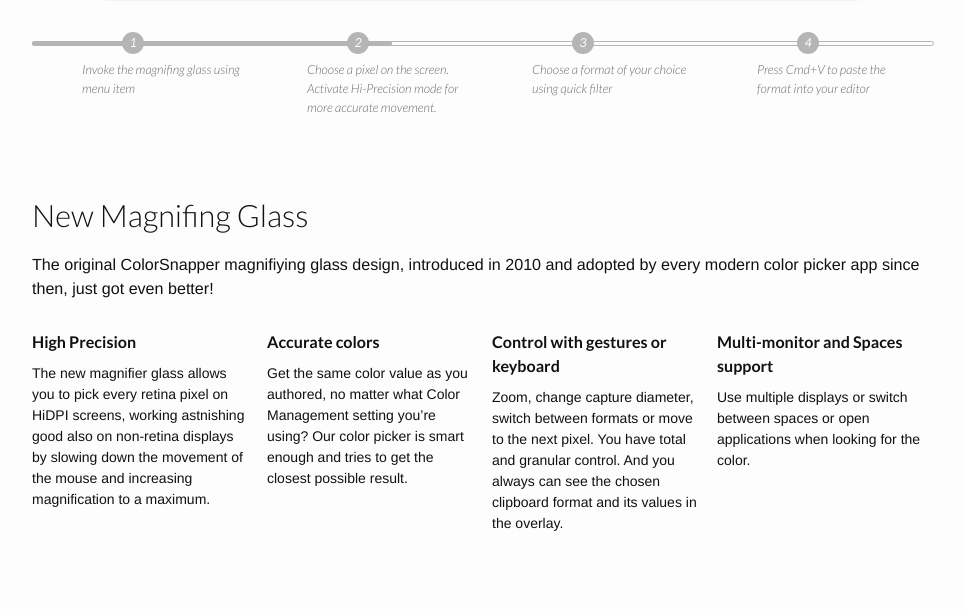
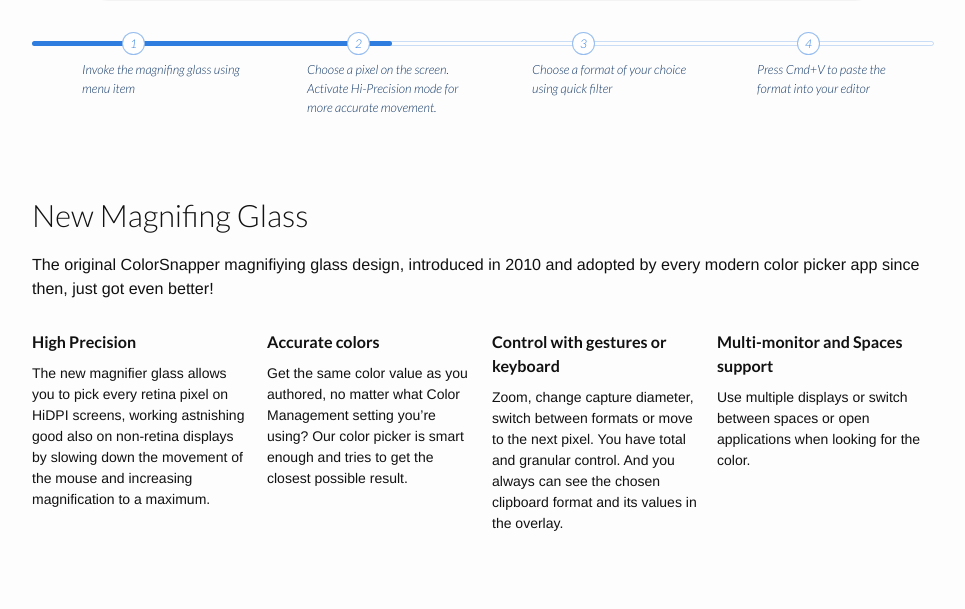
Before and after one commit to KooleSache/website, a Jekyll site: the page built from index.html, in a window 1280 px wide. Shown: the part 1029-1638 px from the top of the page, without its empty margins (158-1123 px from the left). Built offline with Jekyll 4.4.1, drawn with Linux system fonts in a browser that asks for light colours; grey boxes are pictures that could not be loaded.

Commit message:
Updated timeline on HP
Former-commit-id: 01a218ab98878d170afd5d7f14e9d200b4f929f8

```diff
--- a/_sass/_timeline.scss
+++ b/_sass/_timeline.scss
@@ -1,5 +1,5 @@
-$timelineColor: #b5b5b5;
-$timelineEventBorderRadius: 22px;
+$timelineColor: #2f7ddf;
+$timelineEventBorderRadius: 23px;
 
 .timeline {
   position: relative;
@@ -9,7 +9,7 @@
     position: absolute;
     top: 0;
     left: 0;
-    border: 1px solid $timelineColor;
+    border: 1px solid rgba($timelineColor, .25);
     border-radius: 3px;
     width: 100%;
     height: 3px;
@@ -46,15 +46,16 @@
       position: absolute;
       top: -24px;
       left: 45px;
-      color: #fff;
+      padding: 2px;
+      color: $timelineColor;
       text-align: center;
-      font-weight: bold;
+      //font-weight: 700;
       font-size: 95%;
       width: $timelineEventBorderRadius;
       height: $timelineEventBorderRadius;
       border-radius: 50%;
-      border: 2px solid $timelineColor;
-      background-color: $timelineColor;
+      border: 1px solid rgba($timelineColor, .5);
+      background-color: #fff;
       box-sizing: border-box;
     }
 
```
